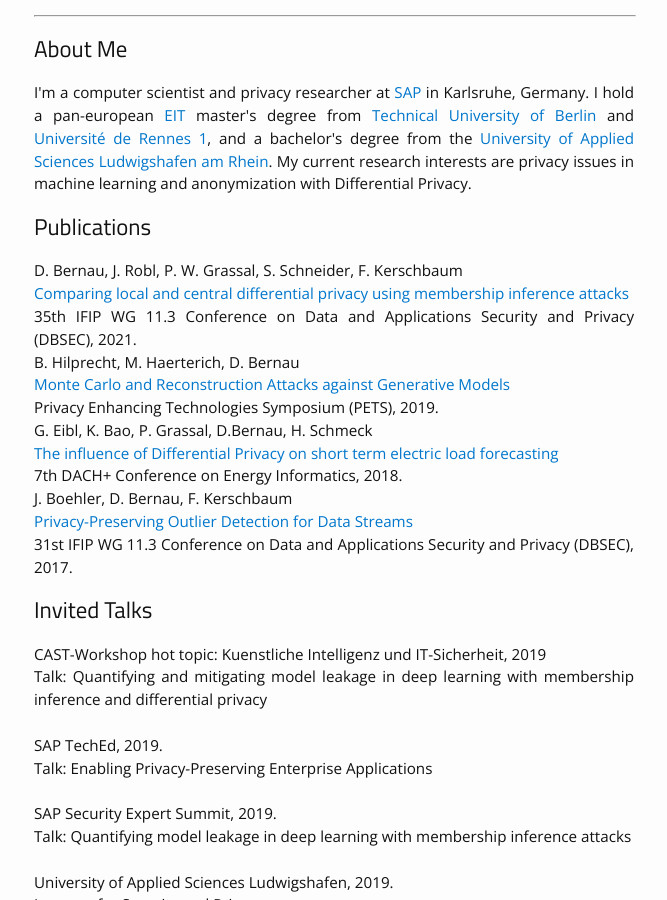
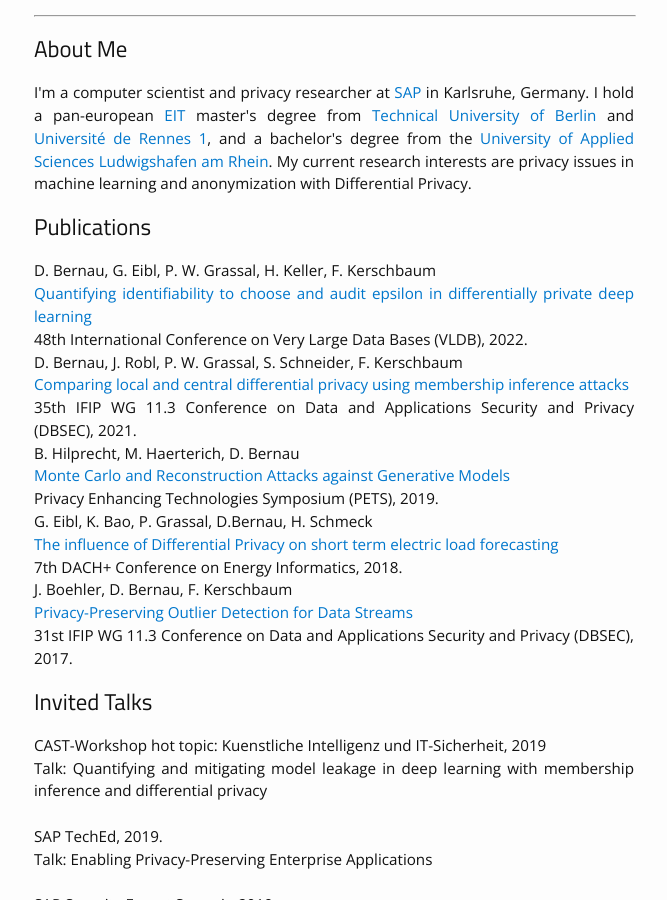
Before and after one commit to danbernau/danbernau.github.io, a Jekyll site: the page built from index.md, in a window 1280 px wide and 900 px high, scrolled down 416 px. Shown: the whole window, without its empty margins (161-828 px from the left). Built offline with Jekyll 4.4.1, drawn with Linux system fonts in a browser that asks for light colours.

Commit message:
added vldb

```diff
--- a/index.md
+++ b/index.md
@@ -73,6 +73,10 @@ I'm a computer scientist and privacy researcher at <a href="https://icn.sap.com/
 ## Publications
 <p align="justify" style="max-width:600px">
 
+D. Bernau, G. Eibl, P. W. Grassal, H. Keller, F. Kerschbaum <br>
+<a href="https://arxiv.org/abs/2103.02913" target="_blank">Quantifying identifiability to choose and audit epsilon in differentially private deep learning</a><br>
+48th International Conference on Very Large Data Bases (VLDB), 2022.<br>
+
 D. Bernau, J. Robl, P. W. Grassal, S. Schneider, F. Kerschbaum <br>
 <a href="https://link.springer.com/chapter/10.1007/978-3-030-81242-3_2" target="_blank">Comparing local and central differential privacy using membership inference attacks</a><br>
 35th IFIP WG 11.3 Conference on Data and Applications Security and Privacy (DBSEC), 2021.<br>
```
